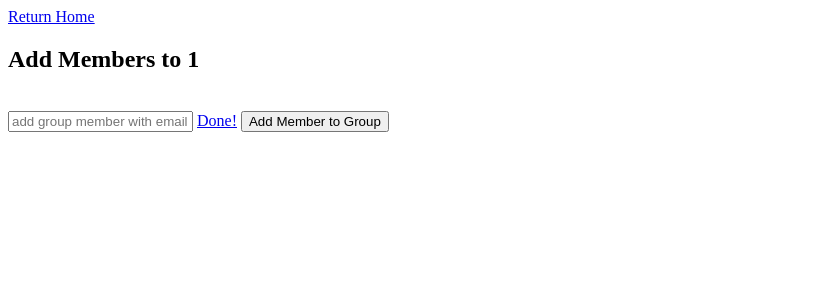
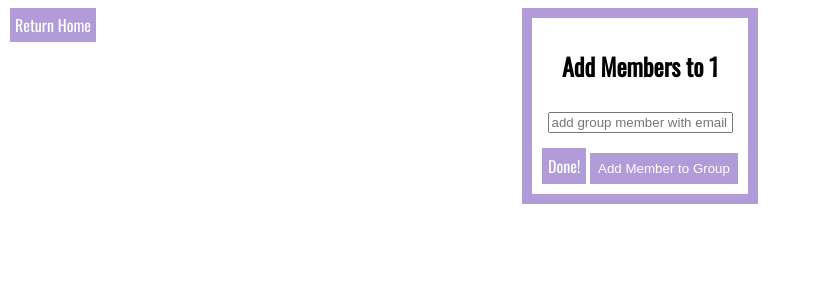
Before and after one commit to al4991/DatabaseProject, a Flask app: page /addMember/1 in a window 1280 px wide. Shown: the top 300 px of the page, without its empty margins (0-813 px from the left). Run offline with Flask 2, Linux system fonts and the light colour scheme.

Commit message:
adding css

```diff
--- a/app.py
+++ b/app.py
@@ -28,7 +28,7 @@ def index():
         cursor.execute(friendQuery, session['userEmail'])
     friendData = cursor.fetchall()
     cursor.rownumber = 0
-    # adding name of gorup that you are apart of
+    # adding name of group that you are apart of
     if 'userEmail' in session:
         memberQuery = "SELECT fg_name FROM Belong WHERE email = (%s) AND owner_email != (%s)"
         useremail = session['userEmail']
--- a/templates/newGroup.html
+++ b/templates/newGroup.html
@@ -1,31 +1,94 @@
 <!DOCTYPE html>
 <html>
 <head>
+	<link href="https://fonts.googleapis.com/css?family=Oswald" rel="stylesheet">
+	<style type="text/css">
+		html,body {
+			font-family: 'Oswald', sans-serif;
+		}
+		html, body {
+			text-align: center;
+		}
+		a#Home {
+			position: absolute;
+			left:0;
+			margin-left:10px;
+			text-decoration: none;
+			background: #b19cd9;
+			color:white;
+			border: 5px solid #b19cd9;
+		}
+
+		a#Home:hover {
+			color: #b19cd9;
+			background: white;
+			border: 5px solid white;
+		}
+
+		#addMemButton {
+			border: none;
+   			color: white;
+   			background:#b19cd9;
+   			border: 5px solid #b19cd9;
+   			margin: 4px;
+		}
+		#holder, #holder02 {
+			/*width:200px;*/
+			display: inline-block;
+			padding:10px;
+			border: 10px solid #b19cd9;
+		}
+
+		a#Home02 {
+			text-decoration: none;
+			background: #b19cd9;
+			color:white;
+			border: 3px solid #b19cd9;
+			borer-top:1px solid #b19cd9;
+			padding:3px;
+		}
+
+		input#nameInput {
+			position: relative;
+			top:-20px;
+		}
+
+		input#addMemButton02 {
+			border:none;
+			background: #b19cd9;
+			color:white;
+			border: 5px solid #b19cd9;
+			padding:3px;
+		}
+	</style>
 	<title>Creating a Group</title>
 </head>
 <body>
 	<div id="container">
+		<a href="{{ url_for('index') }}" id="Home">Return Home</a>
 		<form action="/createNewGroup" method="POST">
-			<a href="{{ url_for('index') }}" id="Home">Return Home</a>
 			{% if displayNewGroup%}
+			<div id="holder">
 			<br><input type="text" name="groupName" placeholder="Name of Group" required/>
 			<br><input type="text" name="groupDesc" placeholder="Description of Group" required/>
-			<input type="submit" value="AddMember" name="AddMember"/>
+			<br><input type="submit" value="AddMember" name="AddMember" id="addMemButton" />
 			{% if error %}
 	    		<p class="error"><strong>Error:</strong> {{ error }}</p>
 			{% endif %}
 			{% endif %}
+			</div>
 		</form>
 
 		<form action="/addNewMember" method="POST">
 			{% if displayAddMember%}
+			<div id="holder02">
 			<h2>Add Members to
         {{ dispGroupName }} </h2>
 			<br>
 			<input type="hidden" name="groupName" value="{{ dispGroupName }}">
-			<input type="text" name="newMember" placeholder="add group member with email" required>
-			<a href="{{ url_for('index') }}" id="Home">Done!</a>
-			<input type="submit" name="submit_button" value="Add Member to Group">
+			<input type="text" name="newMember" placeholder="add group member with email" id="nameInput"required>
+			<br><a href="{{ url_for('index') }}" id="Home02">Done!</a>
+			<input type="submit" name="submit_button" value="Add Member to Group" id="addMemButton02">
 
 			{% if error %}
 	    		<p class="error"><strong>Error:</strong> {{ error }}</p>
@@ -36,6 +99,7 @@
 			{% if message%}
 				<p class="message"><strong>Message:</strong> {{ message }} </p>
 			{% endif %}
+			</div>
 		</form>
 
 
```
Also changed, not shown: templates/index.html (+13 -15 lines), templates/login.html (+30 -1 lines), templates/signup.html (+31 -1 lines).
